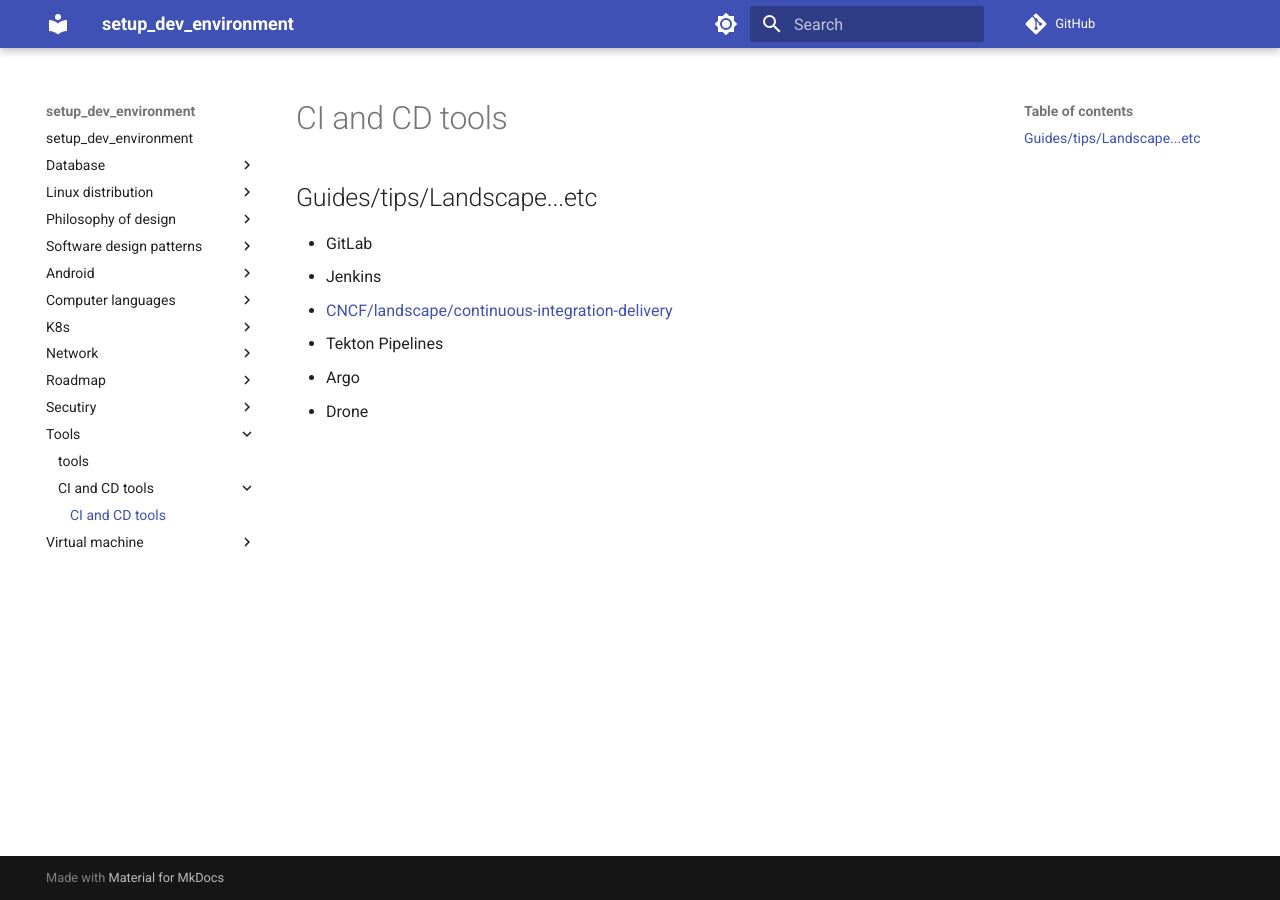
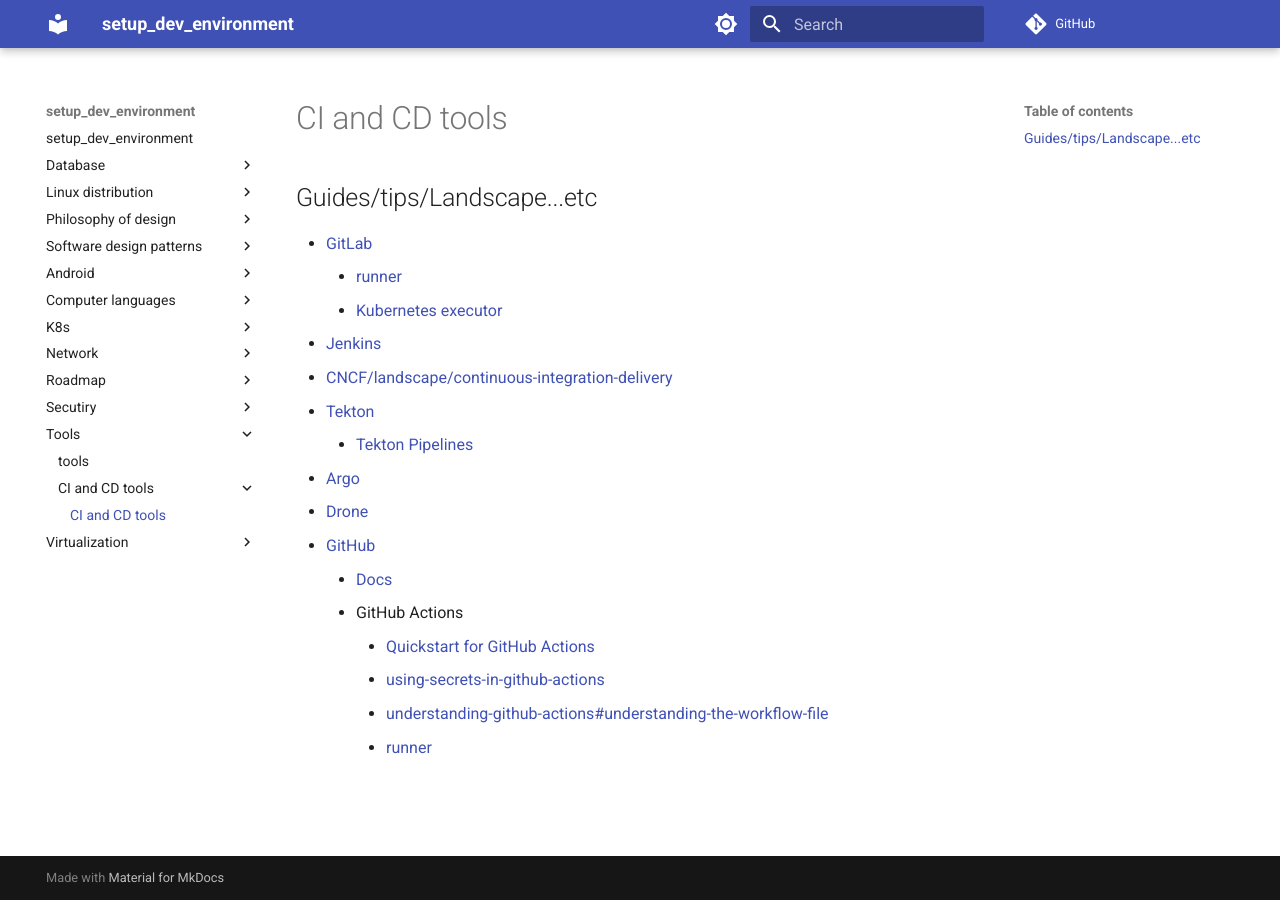
Before and after one commit to hong539/setup_dev_environment, an MkDocs documentation site: the page built from docs/tools/CI_and_CD_tools/ci_and_cd_tools.md, in a window 1280 px wide. Built offline with MkDocs 1.6.1 and Material for MkDocs 9.7.7, drawn with Linux system fonts in a browser that asks for light colours; comment, search, counter and statistics services are not loaded.

Commit message:
Update docs and Test GitHub Actions Demo

```diff
--- a/docs/tools/CI_and_CD_tools/ci_and_cd_tools.md
+++ b/docs/tools/CI_and_CD_tools/ci_and_cd_tools.md
@@ -2,9 +2,19 @@
 
 ## Guides/tips/Landscape...etc
 
-* GitLab
-* Jenkins
+* [GitLab](https://gitlab.com/)
+    * [runner](https://docs.gitlab.com/runner/install/)
+    * [Kubernetes executor](https://docs.gitlab.com/runner/executors/kubernetes.html)
+* [Jenkins](https://www.jenkins.io/)
 * [CNCF/landscape/continuous-integration-delivery](https://landscape.cncf.io/card-mode?category=continuous-integration-delivery&grouping=category)
-* Tekton Pipelines
-* Argo
-* Drone
+* [Tekton](https://tekton.dev/)
+    * [Tekton Pipelines](https://tekton.dev/docs/pipelines/)
+* [Argo](https://argoproj.github.io/)
+* [Drone](https://www.drone.io/)
+* [GitHub](https://github.com/)
+    * [Docs](https://docs.github.com/en)
+    * GitHub Actions
+        * [Quickstart for GitHub Actions](https://docs.github.com/en/actions/quickstart)
+        * [using-secrets-in-github-actions](https://docs.github.com/en/actions/security-guides/using-secrets-in-github-actions)
+        * [understanding-github-actions#understanding-the-workflow-file](https://docs.github.com/en/actions/learn-github-actions/understanding-github-actions#understanding-the-workflow-file)
+        * [runner](https://github.com/actions/runner)
```
Also changed, not shown: docs/virtualization/container/container.md (added, +9 -0 lines), docs/virtualization/virtual_machine/virtual_machine.md (renamed from docs/virtual_machine/virtual_machine.md), 1 other file.
